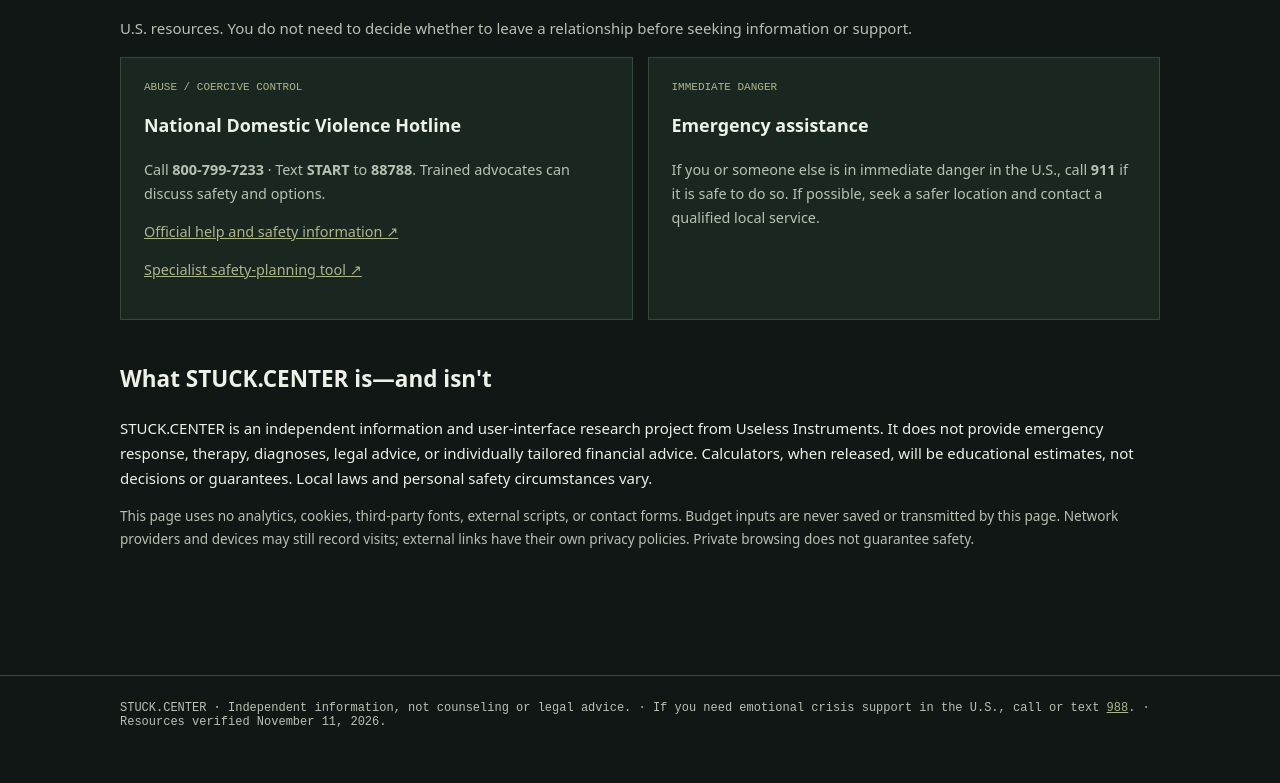
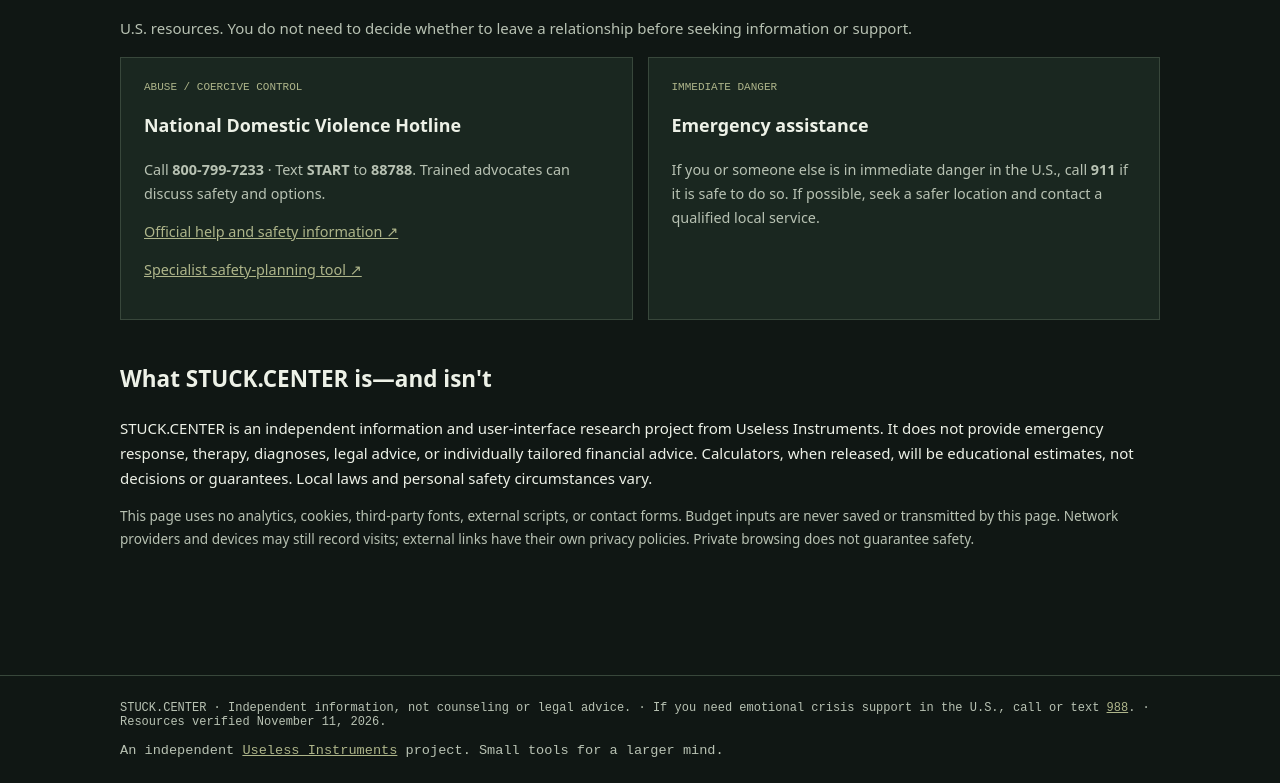
Before and after one commit to dmitrid1718-oss/stuck-center, a plain HTML site: page index.html in a window 1280 px wide. Shown: the part 1624-2407 px from the top of the page. Before the commit the page ends 2378 px from the top, so only its background shows below. Drawn offline with Linux system fonts and the light colour scheme.

Commit message:
Add subtle Useless Instruments credit in STUCK.CENTER footer

```diff
--- a/index.html
+++ b/index.html
@@ -31,7 +31,7 @@
 
 <section id="about"><h2>What STUCK.CENTER is—and isn't</h2><p>STUCK.CENTER is an independent information and user-interface research project from Useless Instruments. It does not provide emergency response, therapy, diagnoses, legal advice, or individually tailored financial advice. Calculators, when released, will be educational estimates, not decisions or guarantees. Local laws and personal safety circumstances vary.</p>
 <p class="small soft">This page uses no analytics, cookies, third-party fonts, external scripts, or contact forms. Budget inputs are never saved or transmitted by this page. Network providers and devices may still record visits; external links have their own privacy policies. Private browsing does not guarantee safety.</p>
-</section></main><footer><div class="wrap">STUCK.CENTER · Independent information, not counseling or legal advice. · If you need emotional crisis support in the U.S., call or text <a href="https://988lifeline.org/">988</a>. · Resources verified November 11, 2026.</div></footer>
+</section></main><footer><div class="wrap">STUCK.CENTER · Independent information, not counseling or legal advice. · If you need emotional crisis support in the U.S., call or text <a href="https://988lifeline.org/">988</a>. · Resources verified November 11, 2026.<p class="small soft" style="margin:14px 0 0">An independent <a href="https://uselessinstruments.com/">Useless Instruments</a> project. Small tools for a larger mind.</p></div></footer>
 <script>
 (function(){
 "use strict";
```
